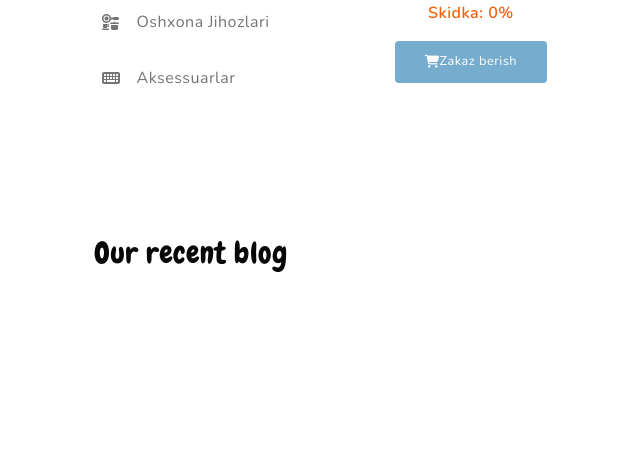
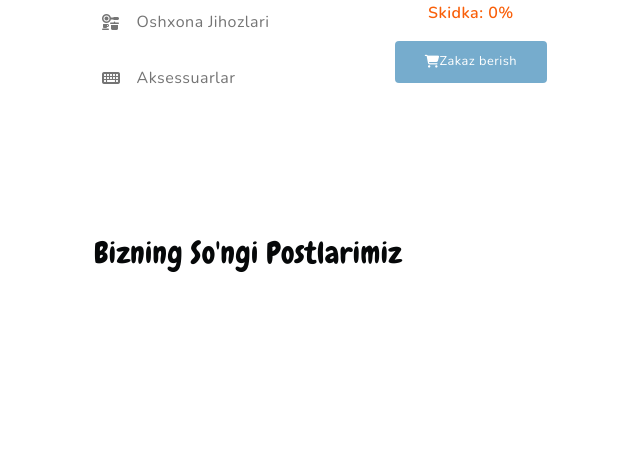
Before and after one commit to xudikk/climate-home, a Django app: page / in a window 1280 px wide. Shown: the part 1074-1545 px from the top of the page, without its empty margins (0-640 px from the left). Run offline with Django 5.2, Linux system fonts and the light colour scheme; tables that the repository leaves empty hold one stand-in row (values such as "Sample post"); grey boxes marked "Sample" are stand-in pictures; data that the repository does not hold is empty; some libraries are stand-ins or nearby versions.

Commit message:
blog error fixid

```diff
--- a/core/models.py
+++ b/core/models.py
@@ -22,7 +22,6 @@
     def image(self):
         if self.img:
             return self.img.url
-
 
 
 class Product(models.Model):
--- a/templates/index.html
+++ b/templates/index.html
@@ -196,7 +196,7 @@
     <div class="container-lg">
       <div class="row">
         <div class="section-header d-flex align-items-center justify-content-between mb-lg-2">
-          <h2 class="section-title text-3xl">Our recent blog</h2>
+          <h2 class="section-title text-3xl">Bizning So'ngi Postlarimiz</h2>
         </div>
       </div>
       <div class="row">
@@ -210,7 +210,7 @@
             </div>
             <div class="card-body">
               <div class="post-meta d-flex text-uppercase gap-3 my-3 align-items-center">
-                <div class="meta-date"><a href="{{ blog.link }}" class="text-decoration-none">22 Aug 2021</a></div>
+                <div class="meta-date"><a href="{{ blog.link }}" class="text-decoration-none">{{ blog.get_date }}</a></div>
               </div>
               <div class="post-header">
                 <h3 class="fs-5 fw-normal">
```
